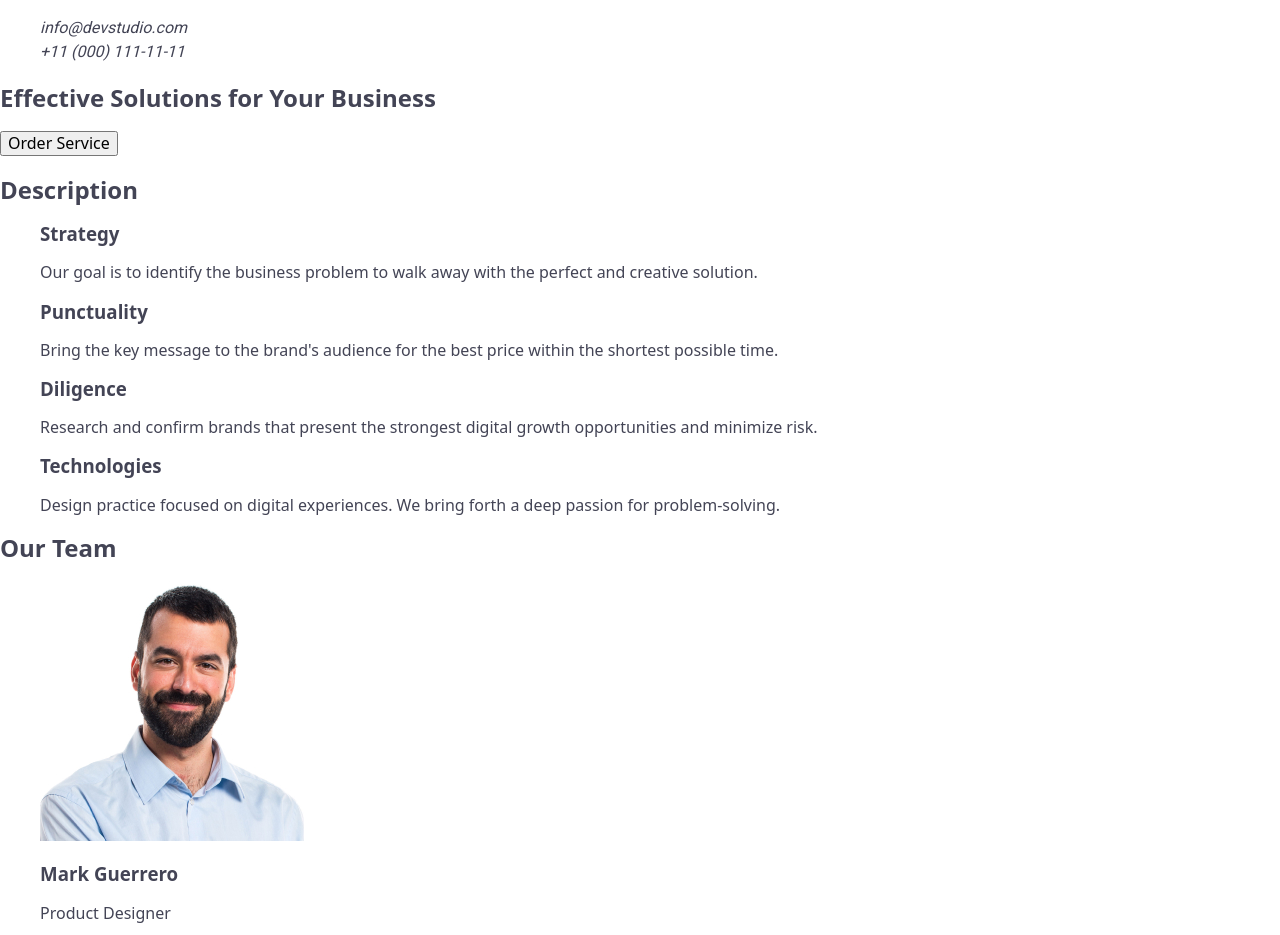
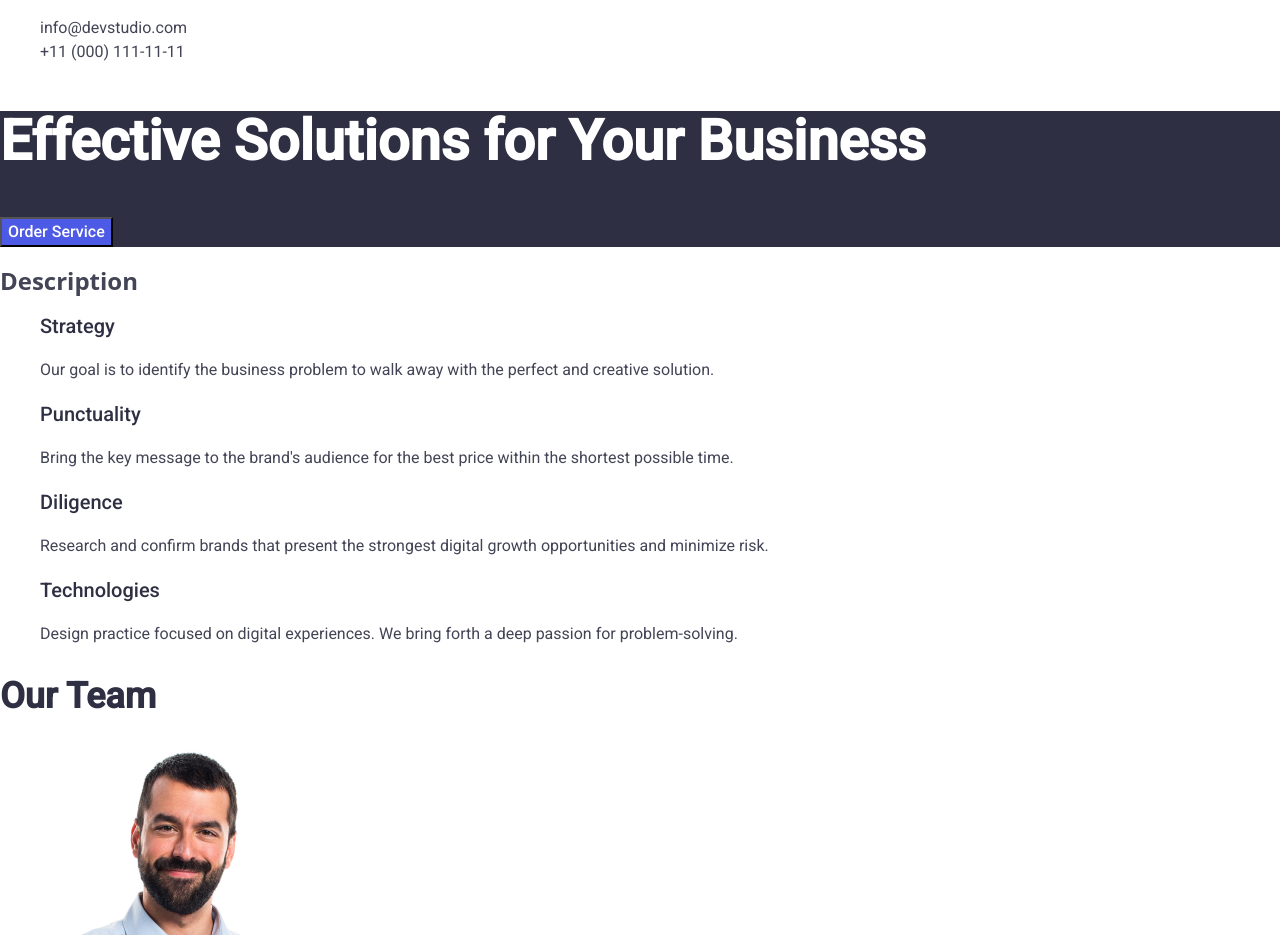
Before and after one commit to HUWTUCH/goit-markup-hw-02, a plain HTML site: page index.html in a window 1280 px wide. Shown: the part 109-1044 px from the top of the page. Drawn offline with nearby package versions, Linux system fonts and the light colour scheme.

Commit message:
comit threee

```diff
--- a/css/styles.css
+++ b/css/styles.css
@@ -26,48 +26,127 @@ ul, li, a {
     color: #2E2F42;
 }
 
-/* ... інші стилі ... */
-
-/* Apply letter-spacing to nav links */
 .nav-item > .nav-link {
     font-size: 16px;
     font-family: 'Roboto', sans-serif;
-    color: rgba(46, 47, 66, 1);
+    color: #434455;
     font-weight: 500;
-    line-height: 1.5; /* Change to 1.5 for line height */
-    letter-spacing: 0.02em; /* Apply only to nav links */
+    line-height: 1.5;
+    letter-spacing: 0.02em;
+
 }
 
 .nav-item > .nav-link:hover,
 .nav-item > .nav-link:focus {
-    color: #404BBF; /* Correct the case of the color value */
+    color: #404bbf;
     text-decoration: underline;
 }
-
-/* Apply styles to the address and contact links */
-.address {
+address {
     font-style: normal;
 }
-
 .contact-item > a {
     font-size: 16px;
     font-family: 'Roboto', sans-serif;
     font-weight: 400;
-    line-height: 1.5; /* Change to 1.5 for line height */
-    color: #434455;
+    line-height: 24px;
+    color: rgba(67, 68, 85, 1);
 }
 
 .contact-item > a:hover,
 .contact-item > a:focus {
-    color: #404BBF; /* Correct the case of the color value */
+    color: #404BBf;
 }
 
-/* Apply styles to the span inside the logo */
-.logo-web .studio {
+/* Main header */
+.main-header {
+    background: rgba(46, 47, 66, 1);
+}
+
+.main-header > h1 {
+    color: rgba(255, 255, 255, 1);
+    font-weight: 700;
+    font-family: 'Roboto', sans-serif;
+    font-size: 56px;
+    line-height: 60px;
+}
+
+.main-btn {
+    font-family: 'Roboto', sans-serif;
+    background-color: #4D5AE5;
+    color: white;
+    font-size: 16px;
+    font-weight: 500;
+    line-height: 24px;
+    cursor: pointer;
+}
+
+.main-btn:hover,
+.main-btn:focus {
+    background-color: rgba(77, 90, 229, 1);
+}
+
+/* Description */
+.description-item > h3 {
+    font-family: 'Roboto', sans-serif;
+    color: rgba(46, 47, 66, 1);
+    font-weight: 500;
+    font-size: 20px;
+    line-height: 24px;
+}
+
+.description-item > p {
+    font-family: 'Roboto', sans-serif;
+    color: rgba(67, 68, 85, 1);
+    font-weight: 400;
+    font-size: 16px;
+    line-height: 24px;
+}
+
+/* Our Team Card */
+.team-card > h2 {
+    font-family: 'Roboto', sans-serif;
+    color: rgba(46, 47, 66, 1);
+    font-size: 36px;
+    font-weight: 700;
+}
+
+.card-item .name {
+    font-family: 'Roboto', sans-serif;
+    color: rgba(46, 47, 66, 1);
+    font-weight: 500;
+    font-size: 20px;
+    line-height: 24px;
+}
+
+.card-item > p {
+    font-family: 'Roboto', sans-serif;
+    color: rgba(67, 68, 85, 1);
+    font-weight: 400;
+    font-size: 16px;
+    line-height: 24px;
+}
+
+/* Footer */
+footer {
+    background: rgba(46, 47, 66, 1);
+}
+
+.footer-studio {
     color: #2E2F42;
 }
 
-/* Apply styles to the footer logo */
-.footer-logo .footer-studio {
-    color: #2E2F42;
+.footer-studio, footer > p {
+    font-family: 'Roboto', sans-serif;
+    font-weight: 700;
+    font-size: 18px;
+    line-height: 1.17;
+    letter-spacing: 0.03em;
+    text-transform: uppercase;
 }
+
+footer > p {
+    color: rgba(244, 244, 253, 1);
+    font-weight: 400;
+    font-size: 16px;
+    line-height: 24px;
+}
--- a/index.html
+++ b/index.html
@@ -32,7 +32,7 @@
             </li>
         </ul>
     </nav>
-    <address>
+    <address class="address">
         <ul class="contact-list">
             <li class="contact-item">
                 <a class="contact-email" href="mailto:info@devstudio.com">info@devstudio.com</a>
```
